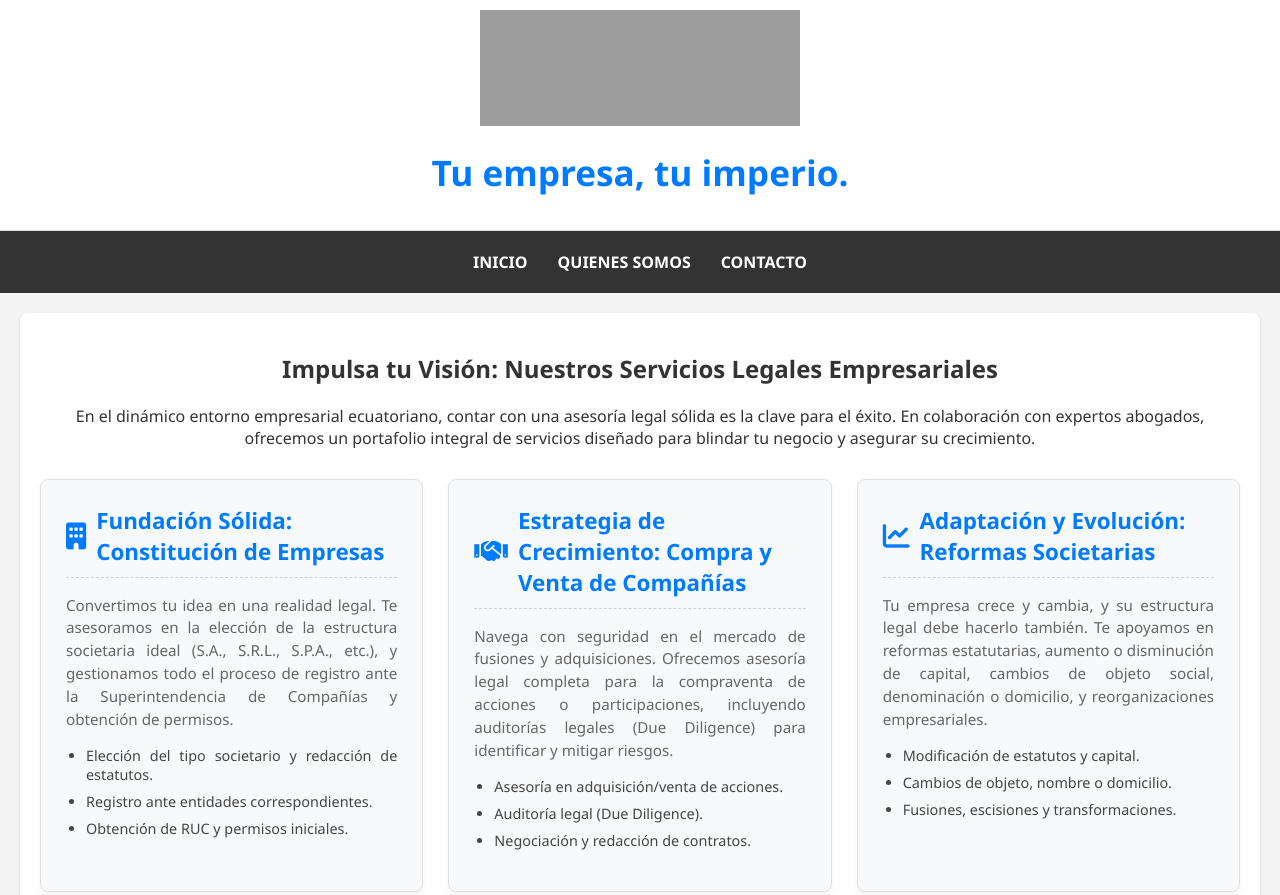
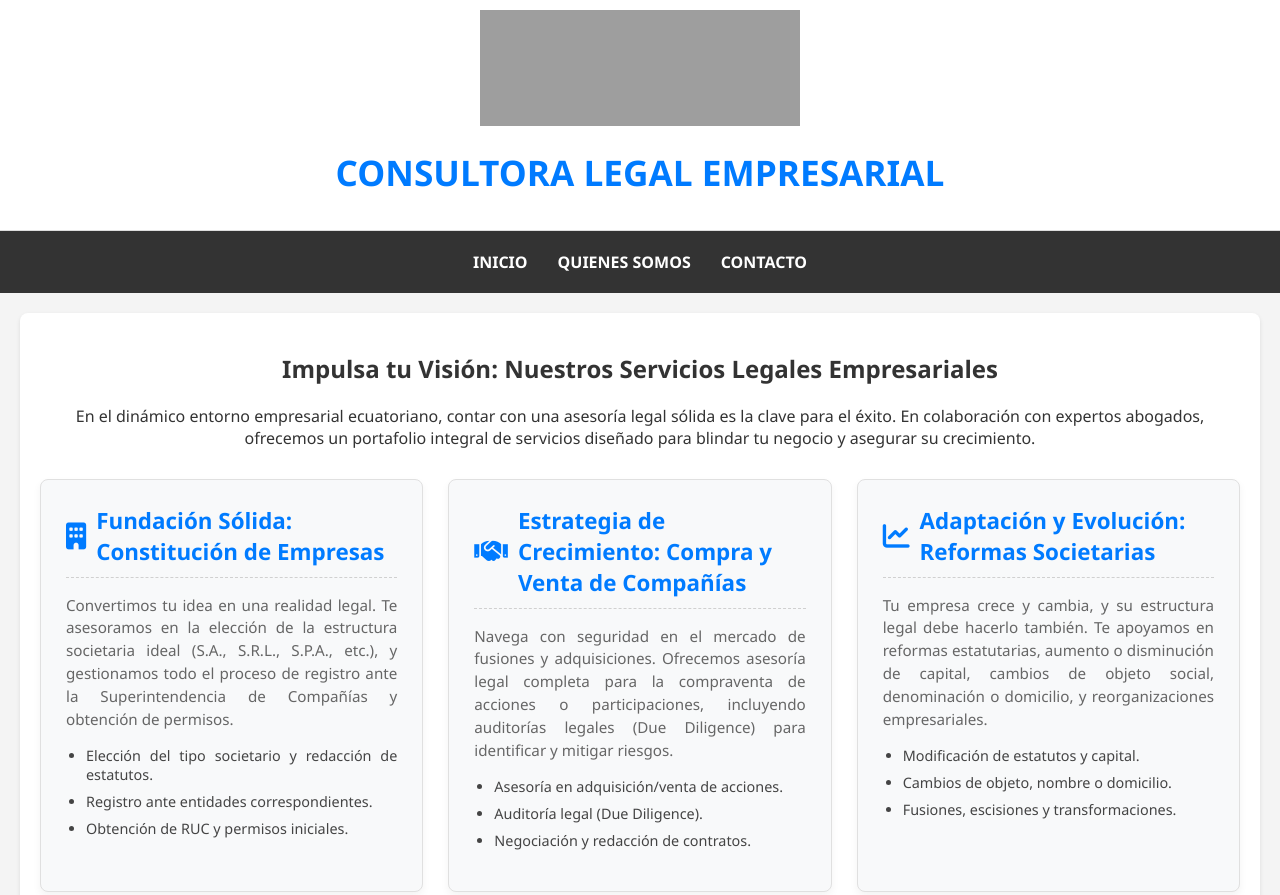
Before and after one commit to JohnnyAAV/Consultora-Legal-y-Empresarial, a plain HTML site: page index.html in a window 1280 px wide. Shown: the top 895 px of the page. Drawn offline with Linux system fonts and the light colour scheme; grey boxes are pictures that could not be loaded.

Commit message:
Add files via upload

```diff
--- a/index.html
+++ b/index.html
@@ -245,7 +245,7 @@
         <br />
         <div class="separator" style="clear: both; text-align: center;"><br /></div>
         <br />
-        <h1>Tu empresa, tu imperio.</h1>
+        <h1>CONSULTORA LEGAL EMPRESARIAL</h1>
         <p>Acompañamiento para compañías en Ecuador.</p>
     </div>
 
```
